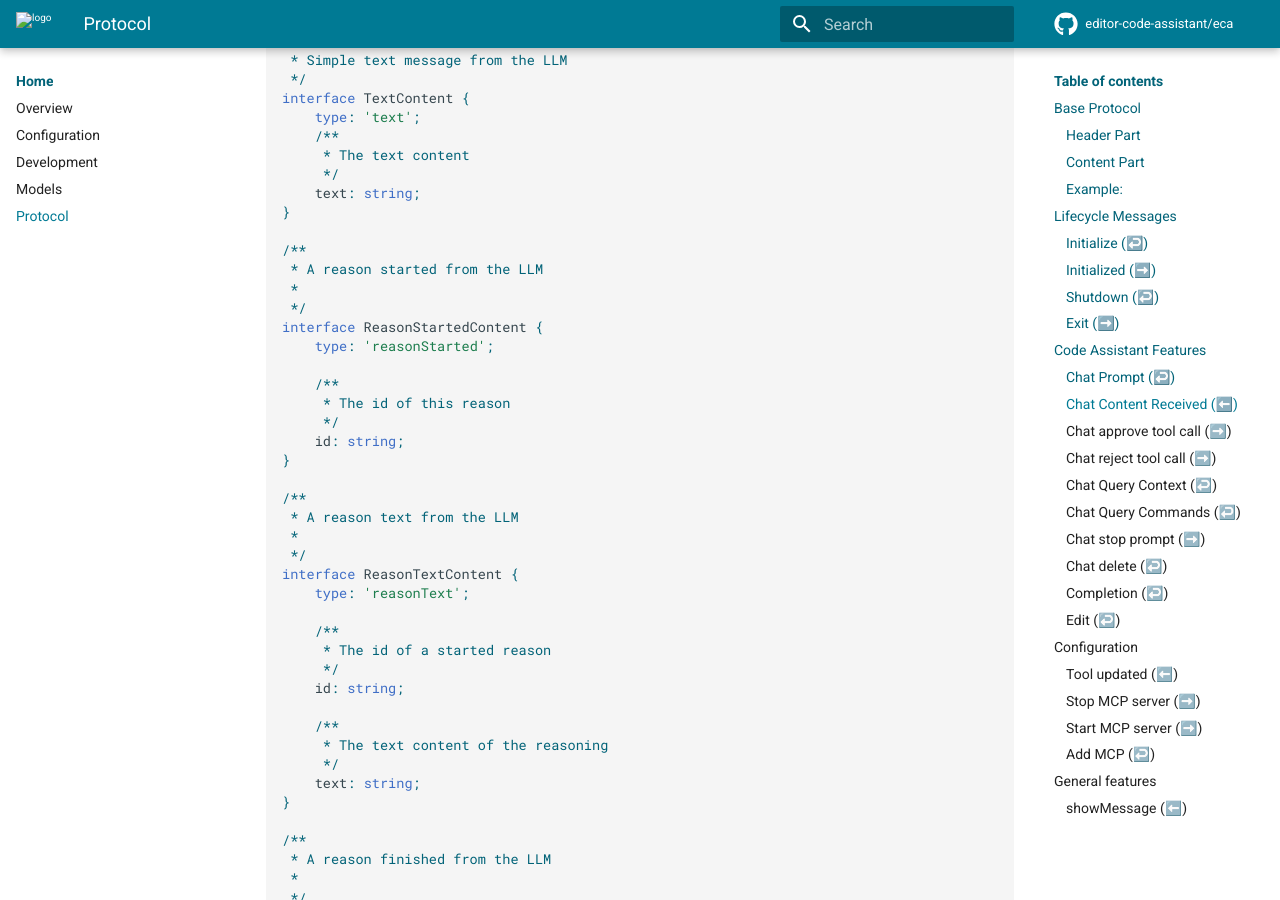
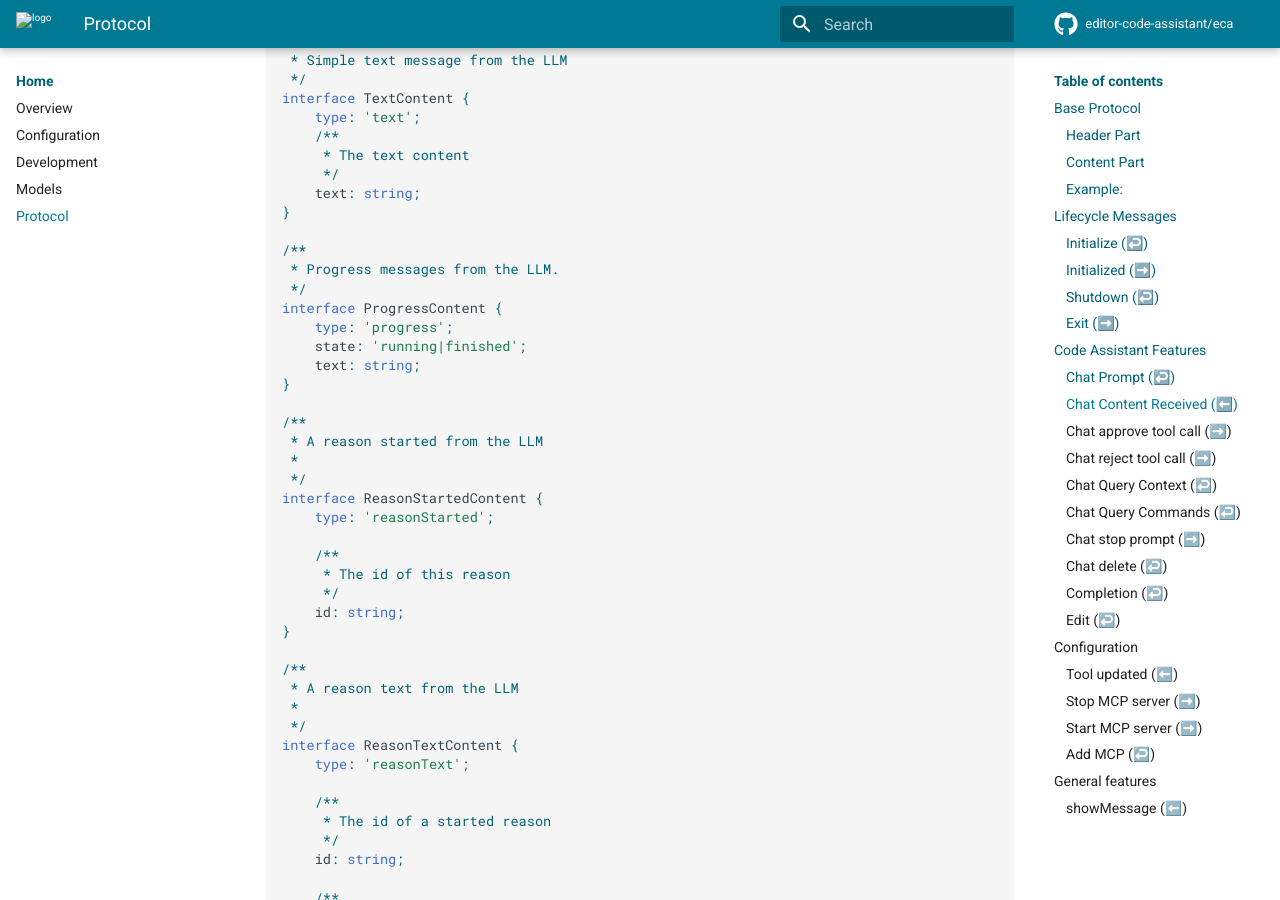
Before and after one commit to tomgeorge/eca, an MkDocs documentation site: the page built from docs/protocol.md, in a window 1280 px wide and 900 px high, scrolled down 8375 px. Built offline with MkDocs 1.6.1 and Material for MkDocs 9.7.7, drawn with Linux system fonts in a browser that asks for light colours; comment, search, counter and statistics services are not loaded.

Commit message:
fix: document ProgressMessage

```diff
--- a/docs/protocol.md
+++ b/docs/protocol.md
@@ -399,6 +399,15 @@ interface TextContent {
     /**
      * The text content
      */
+    text: string;
+}
+
+/**
+ * Progress messages from the LLM.
+ */
+interface ProgressContent {
+    type: 'progress';
+    state: 'running|finished';
     text: string;
 }
 
```
